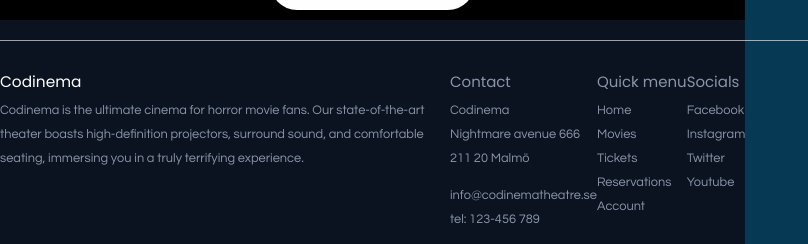
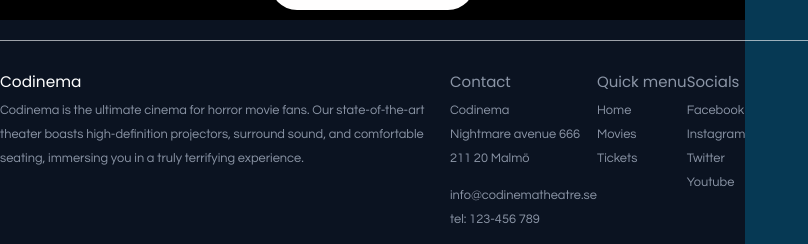
Before and after one commit to RogeSocial/cinema-project, a React (Vite) app in the folder client/: page / in a window 1280 px wide. Shown: the part 2349-2593 px from the top of the page, without its empty margins (0-808 px from the left). Built offline with nearby package versions, Linux system fonts and the light colour scheme; a web font is replaced by a local one.

Commit message:
foter component divided further into 4 components of content

```diff
--- /dev/null
+++ b/client/src/components/About.jsx
@@ -0,0 +1,8 @@
+export default function () {
+    return <div className={"footer-content"}>
+        <h2>Codinema</h2>
+        <p>Codinema is the ultimate cinema for horror movie fans. Our state-of-the-art theater boasts
+            high-definition projectors, surround sound, and comfortable seating, immersing you in a truly terrifying
+            experience.</p>
+    </div>
+}
--- /dev/null
+++ b/client/src/components/ContactInfo.jsx
@@ -0,0 +1,8 @@
+export default function () {
+    return <div className={"footer-content"}>
+        <h3>Contact</h3>
+        <p>Codinema<br />Nightmare avenue 666<br />211 20 Malmö<br /></p>
+        <p id={"phone-and-email"}><a href={'mailto:info@codinematheatre.se'}>info@codinematheatre.se</a><br/>
+            tel: 123-456 789</p>
+    </div>
+}
--- a/client/src/components/Footer.jsx
+++ b/client/src/components/Footer.jsx
@@ -1,40 +1,14 @@
-import React from "react";
-import {Link} from "react-router-dom";
+import About from "./About.jsx";
+import ContactInfo from "./ContactInfo.jsx";
+import QuickMenu from "./QuickMenu.jsx";
+import SocialMediaLinks from "./SocialMediaLinks.jsx";
 
 export default function () {
     return <footer>
         <hr id={"footer-line"}/>
-        <div className={"footer-content"}>
-            <h2>Codinema</h2>
-            <p>Codinema is the ultimate cinema for horror movie fans. Our state-of-the-art theater boasts
-                high-definition projectors, surround sound, and comfortable seating, immersing you in a truly terrifying
-                experience.</p>
-        </div>
-        <div className={"footer-content"}>
-            <h3>Contact</h3>
-            <p>Codinema<br />Nightmare avenue 666<br />211 20 Malmö<br /></p>
-            <p id={"phone-and-email"}><a href={'mailto:info@codinematheatre.se'}>info@codinematheatre.se</a><br/>
-                tel: 123-456 789</p>
-        </div>
-        <div className={"footer-content"}>
-            <h3>Quick menu</h3>
-            <ul>
-                <li className="footer-link"><Link to={"/"}>Home</Link></li>
-                <li className="footer-link"><Link to={"/movies"}>Movies</Link></li>
-                <li className="footer-link"><Link to={"/tickets"}>Tickets</Link></li>
-                <li className="footer-link"><Link to={"/reservations"}>Reservations</Link></li>
-                <li className="footer-link"><Link to={"/account"}>Account</Link></li>
-            </ul>
-        </div>
-        <div className={"footer-content"}>
-            <h3>Socials</h3>
-            <ul>
-                <li className="footer-link"><a href={"http://www.facebook.com"} target={"_blank"}>Facebook</a></li>
-                <li className="footer-link"><a href={"http://www.instagram.com/"} target={"_blank"}>Instagram</a></li>
-                <li className="footer-link"><a href={"http://twitter.com/codinematheatre"} target={"_blank"}>Twitter</a>
-                </li>
-                <li className="footer-link"><a href={"http://www.youtube.com/"} target={"_blank"}>Youtube</a></li>
-            </ul>
-        </div>
+        <About />
+        <ContactInfo />
+        <QuickMenu />
+        <SocialMediaLinks />
     </footer>
 }
--- /dev/null
+++ b/client/src/components/QuickMenu.jsx
@@ -0,0 +1,12 @@
+import {Link} from "react-router-dom";
+
+export default function () {
+    return <div className={"footer-content"}>
+        <h3>Quick menu</h3>
+        <ul>
+            <li className="footer-link"><Link to={"/"}>Home</Link></li>
+            <li className="footer-link"><Link to={"/movies"}>Movies</Link></li>
+            <li className="footer-link"><Link to={"/tickets"}>Tickets</Link></li>
+        </ul>
+    </div>
+}
--- /dev/null
+++ b/client/src/components/SocialMediaLinks.jsx
@@ -0,0 +1,13 @@
+import React from "react";
+
+export default function () {
+    return <div className={"footer-content"}>
+        <h3>Socials</h3>
+        <ul>
+            <li className="footer-link"><a href={"http://www.facebook.com"} target={"_blank"}>Facebook</a></li>
+            <li className="footer-link"><a href={"http://www.instagram.com"} target={"_blank"}>Instagram</a></li>
+            <li className="footer-link"><a href={"http://twitter.com"} target={"_blank"}>Twitter</a></li>
+            <li className="footer-link"><a href={"http://www.youtube.com/"} target={"_blank"}>Youtube</a></li>
+        </ul>
+    </div>
+}
```
